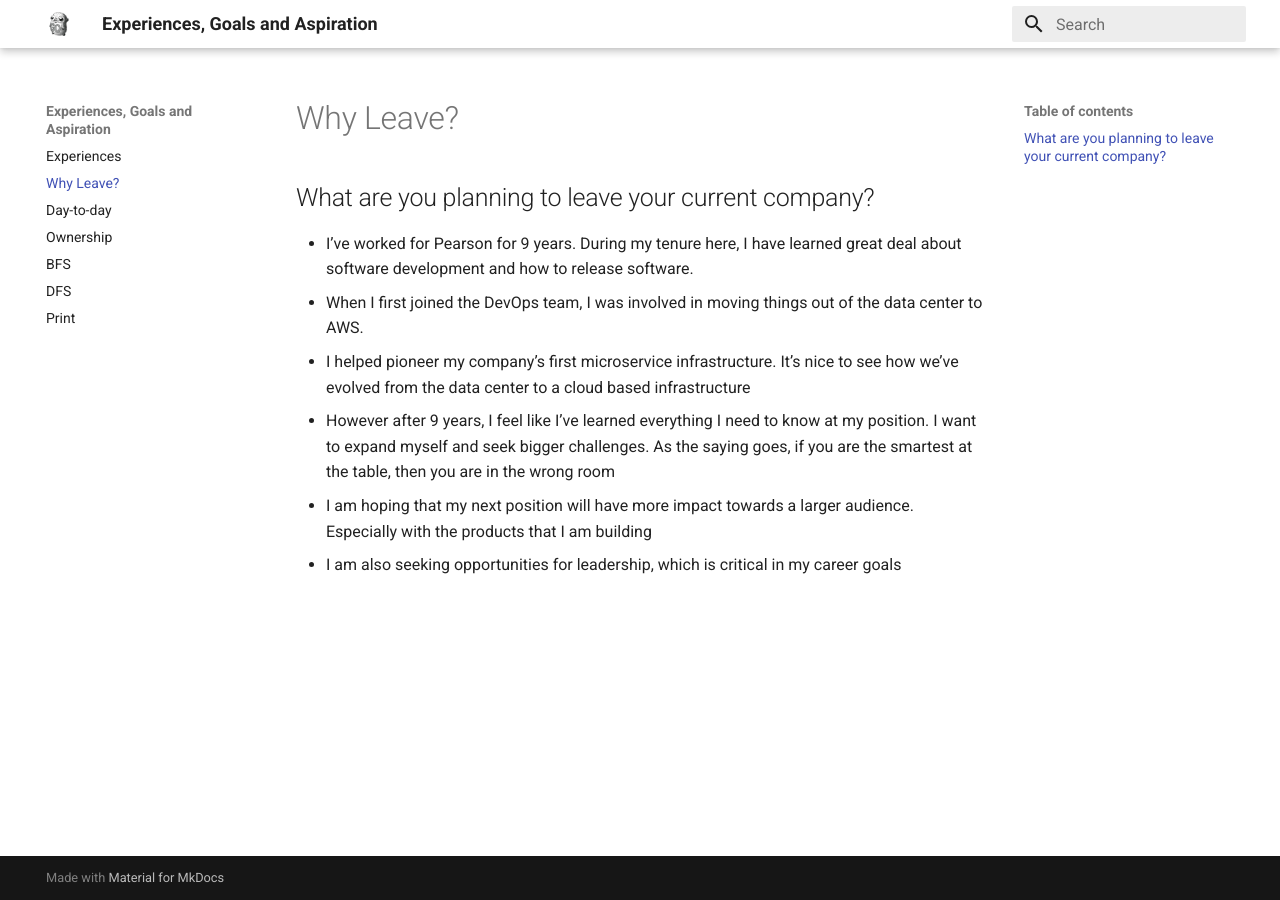
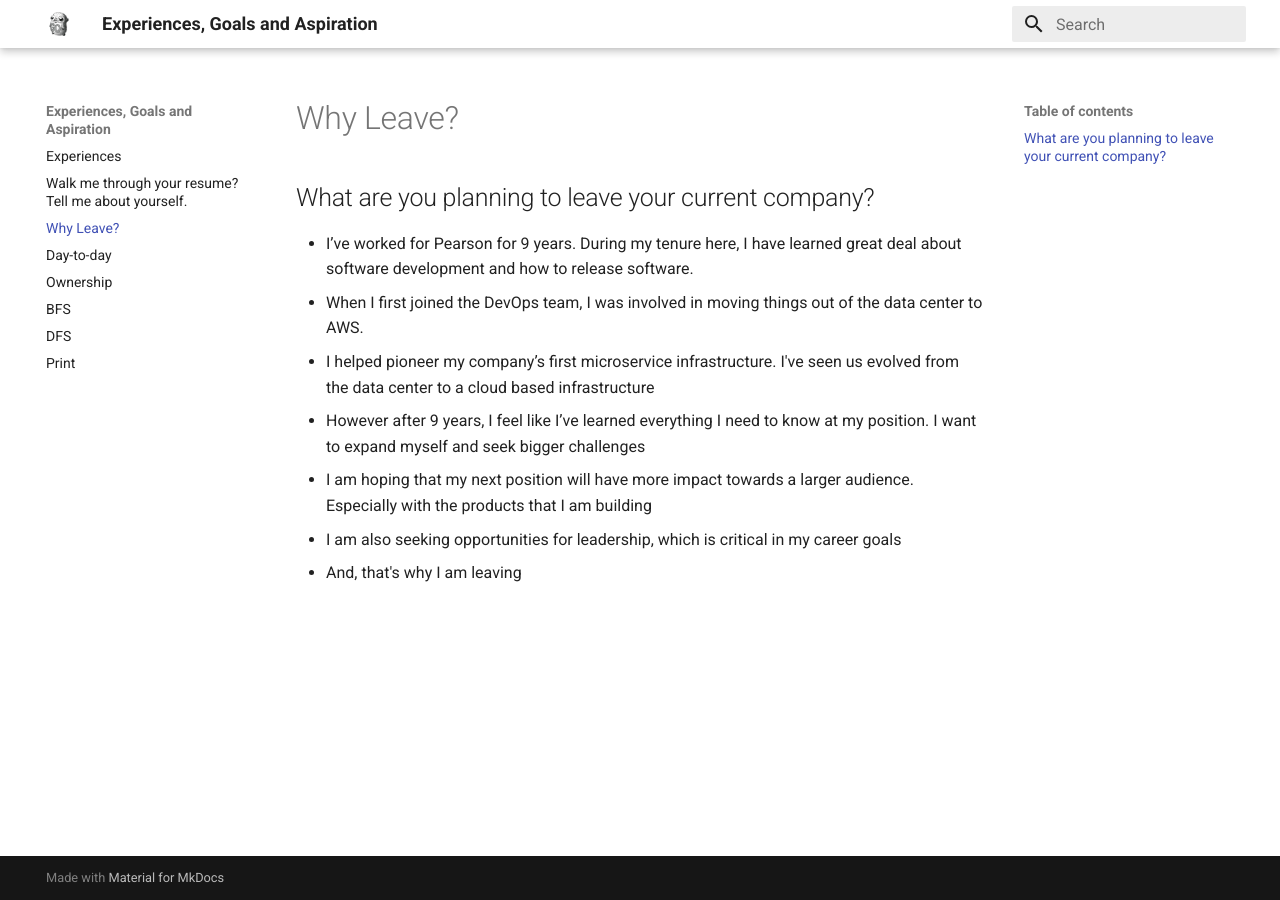
Before and after one commit to stashedUp/experiences, an MkDocs documentation site: the page built from docs/WhyLeave.md, in a window 1280 px wide. Built offline with MkDocs 1.6.1 and Material for MkDocs 9.7.7, drawn with Linux system fonts in a browser that asks for light colours.

Commit message:
more changes

```diff
--- a/docs/WhyLeave.md
+++ b/docs/WhyLeave.md
@@ -5,7 +5,8 @@
 - I’ve worked for Pearson for 9 years.
 During my tenure here, I have learned great deal about software development and how to release software.
 - When I first joined the DevOps team, I was involved in moving things out of the data center to AWS.
-- I helped pioneer my company’s first microservice infrastructure. It’s nice to see how we’ve evolved from the data center to a cloud based infrastructure
-- However after 9 years, I feel like I’ve learned everything I need to know at my position. I want to expand myself and seek bigger challenges. As the saying goes, if you are the smartest at the table, then you are in the wrong room
+- I helped pioneer my company’s first microservice infrastructure. I've seen us evolved from the data center to a cloud based infrastructure
+- However after 9 years, I feel like I’ve learned everything I need to know at my position. I want to expand myself and seek bigger challenges
 - I am hoping that my next position will have more impact towards a larger audience. Especially with the products that I am building
 - I am also seeking opportunities for leadership, which is critical in my career goals
+- And, that's why I am leaving
--- a/mkdocs.yml
+++ b/mkdocs.yml
@@ -8,6 +8,7 @@ theme:
 
 nav:
     - index.md
+    - AboutMe.md
     - WhyLeave.md
     - WhatDoIDo.md
     - Ownership.md
```
Also changed, not shown: docs/AboutMe.md (renamed from docs/AboutMyself.md, +1 -1 lines), 1 other file.
